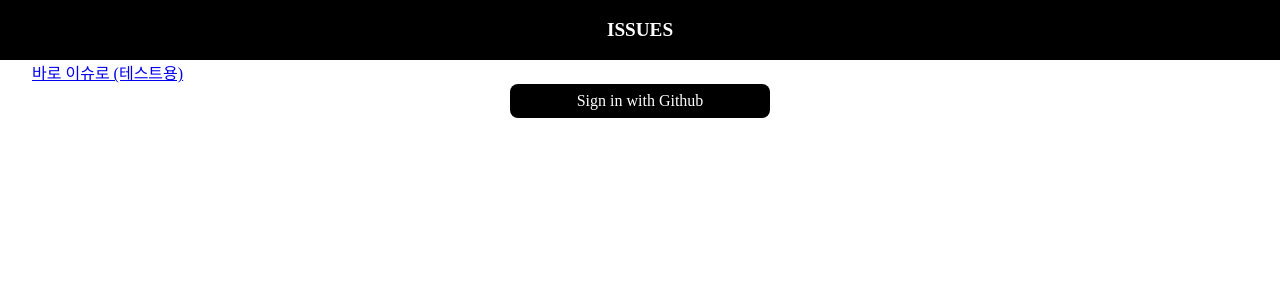
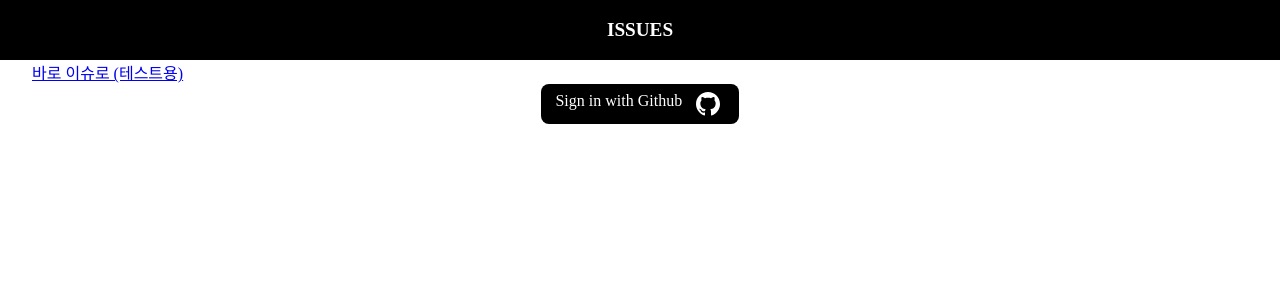
Before and after one commit to boostcamp-2020/IssueTracker-29, a React app in the folder client/: page / in a window 1280 px wide. Shown: the top 300 px of the page. Built offline with nearby package versions, Linux system fonts and the light colour scheme; no server answers.

Commit message:
[FEAT] Github OAuth를 통한 로그인 버튼에 Github Icon 추가
svg를 통한 Github Icon 추가

```diff
--- /dev/null
+++ b/client/src/components/common/icon/svgGithubIcon.js
@@ -0,0 +1,21 @@
+import React from 'react';
+import styled from 'styled-components';
+import Icon from '../icon';
+
+const SvgContainer = styled(Icon)`
+  color: ${props => props.color};
+  width: 24px;
+  height: 24px;
+  margin: 0px 5px 0px 0px;
+`
+
+const GithubIcon = (props) => {
+  return (
+    <SvgContainer viewBox="0 0 24 24" color={props.color}>
+      <path fill="white" d="M12 0c-6.626 0-12 5.373-12 12 0 5.302 3.438 9.8 8.207 11.387.599.111.793-.261.793-.577v-2.234c-3.338.726-4.033-1.416-4.033-1.416-.546-1.387-1.333-1.756-1.333-1.756-1.089-.745.083-.729.083-.729 1.205.084 1.839 1.237 1.839 1.237 1.07 1.834 2.807 1.304 3.492.997.107-.775.418-1.305.762-1.604-2.665-.305-5.467-1.334-5.467-5.931 0-1.311.469-2.381 1.236-3.221-.124-.303-.535-1.524.117-3.176 0 0 1.008-.322 3.301 1.23.957-.266 1.983-.399 3.003-.404 1.02.005 2.047.138 3.006.404 2.291-1.552 3.297-1.23 3.297-1.23.653 1.653.242 2.874.118 3.176.77.84 1.235 1.911 1.235 3.221 0 4.609-2.807 5.624-5.479 5.921.43.372.823 1.102.823 2.222v3.293c0 .319.192.694.801.576 4.765-1.589 8.199-6.086 8.199-11.386 0-6.627-5.373-12-12-12z"></path>
+    </SvgContainer>
+  )
+
+};
+
+export default GithubIcon;
--- a/client/src/components/login/index.js
+++ b/client/src/components/login/index.js
@@ -2,15 +2,16 @@ import React from 'react';
 import styled from 'styled-components';
 import { Link } from 'react-router-dom';
 import { BASE_API_URL } from '../../../util/config';
+import GithubLogo from '../common/icon/svgGithubIcon';
 
 const GithubLink = styled.a`
-  width: 20%;
-  display: block;
+  display: flex;
+  justify-content: space-around;
+  width: 15%;
   margin: 0 auto;
   padding: .5rem;
   border-radius: 8px;
   color: white;
-  text-align: center;
   text-decoration: none;
   background-color: black;
   cursor: pointer;
@@ -20,7 +21,10 @@ const Index = (props) => {
     return (
       <>
         <Link to={`/issue`}><div>바로 이슈로 (테스트용)</div></Link>
-        <GithubLink href={BASE_API_URL + '/user/auth/github'}>Sign in with Github</GithubLink>
+        <GithubLink href={BASE_API_URL + '/user/auth/github'}>
+          <span>Sign in with Github</span>
+          <GithubLogo color="black" />
+        </GithubLink>
       </>
     );
 }
```
